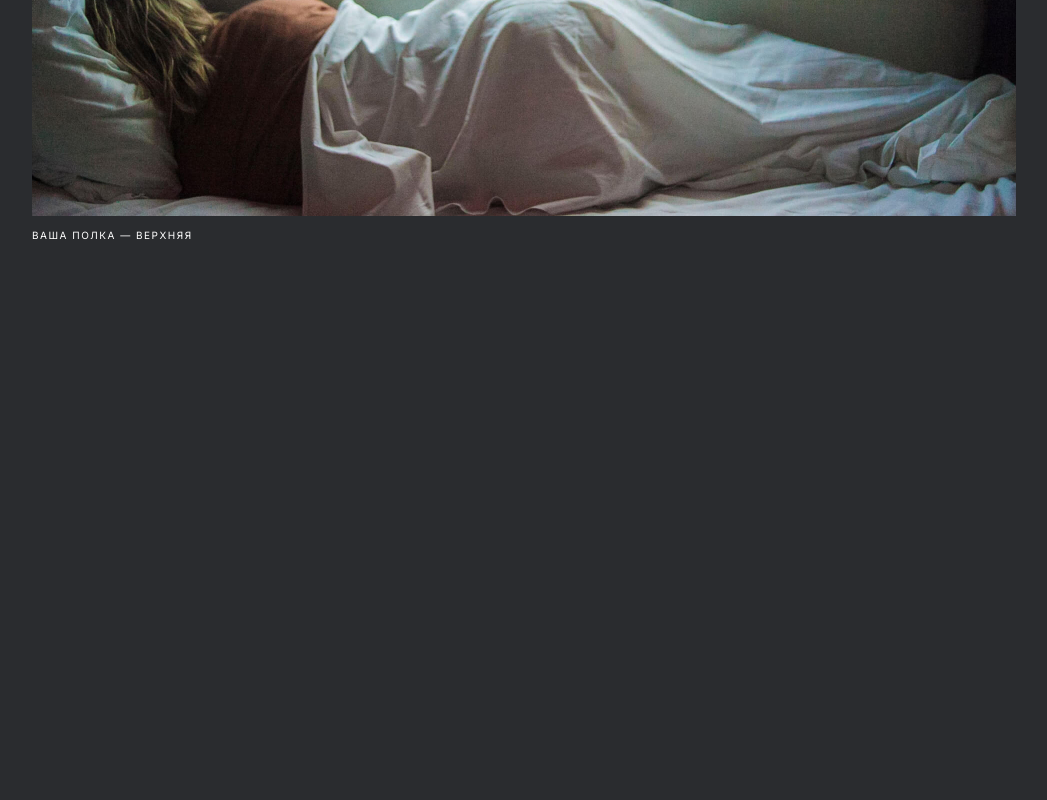
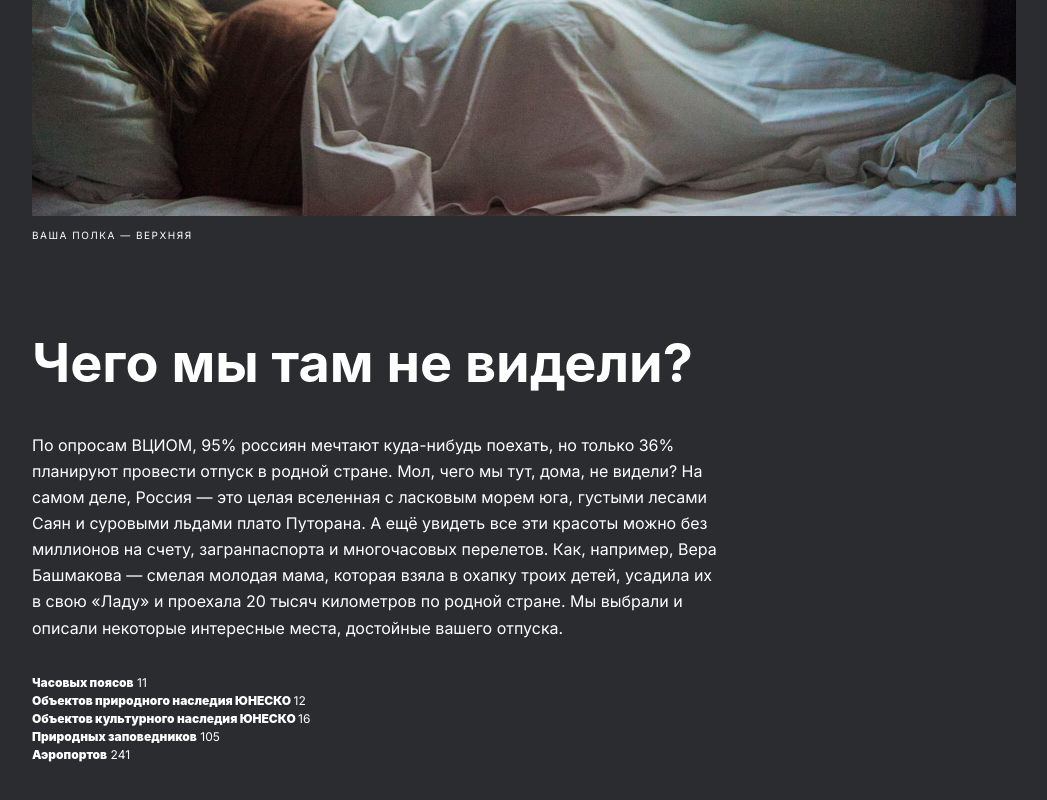
Before and after one commit to user234651/russian-travel, a plain HTML site: page index.html in a window 1280 px wide. Shown: the part 859-1659 px from the top of the page, without its empty margins (116-1163 px from the left). Before the commit the page ends 1193 px from the top, so only its background shows below. Drawn offline with Linux system fonts and the light colour scheme; a web font is replaced by a local one.

Commit message:
feat: add section "intro"

```diff
--- /dev/null
+++ b/blocks/intro/__container/intro__container.css
@@ -0,0 +1,9 @@
+.intro__container {
+  max-width: 690px;
+}
+
+@media screen and (min-width: 1280px) {
+  .intro__container {
+    max-width: clamp(690px, 54vw, 1035px);
+  }
+}
--- /dev/null
+++ b/blocks/intro/__span-accent/intro__span-accent.css
@@ -0,0 +1,3 @@
+.intro__span-accent {
+  font-weight: var(--font-weight-second);
+}
--- /dev/null
+++ b/blocks/intro/__stats/intro__stats.css
@@ -0,0 +1,5 @@
+.intro__stats {
+  margin: 0;
+  font-size: 12px;
+  line-height: 18px;
+}
--- /dev/null
+++ b/blocks/intro/__text/intro__text.css
@@ -0,0 +1,6 @@
+.intro__text {
+  margin: 0;
+  margin-bottom: 33px;
+  font-size: 16px;
+  line-height: 1.63;
+}
--- /dev/null
+++ b/blocks/intro/__title/intro__title.css
@@ -0,0 +1,6 @@
+.intro__title {
+  margin: 0;
+  margin-bottom: 40px;
+  font-size: clamp(32px, 7vw, 54px);
+  line-height: clamp(35px, 7.5vw, 58px);
+}
--- /dev/null
+++ b/blocks/intro/intro.css
@@ -0,0 +1,17 @@
+@import url(__container/intro__container.css);
+@import url(__title/intro__title.css);
+@import url(__text/intro__text.css);
+@import url(__stats/intro__stats.css);
+@import url(__span-accent/intro__span-accent.css);
+
+.intro {
+  margin: 0 auto var(--mg-bottom);
+  width: calc(100% - var(--pad) * 2);
+  max-width: 984px;
+}
+
+@media screen and (min-width: 1280px) {
+  .intro {
+    max-width: clamp(984px, 76vw, 1824px);
+  }
+}
--- a/blocks/lead/lead.css
+++ b/blocks/lead/lead.css
@@ -8,27 +8,11 @@
   text-align: center;
   width: 100%;
   max-width: 984px;
-  margin: 0 auto 92px;
+  margin: 0 auto var(--mg-bottom);
 }
 
-/* По макету изображение на ширине в 1024 пикселя должно быть шириной в 928 пикселей. */
-/* Я считаю, что мой вариант смотрится куда лучше. */
-/* Если вы со мной не согласны и считаете, что всё должно быть на 100% по макету, тогда, милости прошу, раскомментируйте медиа-запрос. */
-
-/* @media screen and (max-width: 1024px) {
-  .travel {
-    max-width: 928px;
-  }
-} */
-
-@media screen and (max-width: 768px) {
+@media screen and (min-width: 1280px) {
   .lead {
-    margin-bottom: 88px;
+    max-width: clamp(984px, 76vw, 1824px);
   }
 }
-
-@media screen and (max-width: 320px) {
-  .lead {
-    margin-bottom: 64px;
-  }
-}
--- a/index.css
+++ b/index.css
@@ -1,6 +1,7 @@
 @import url(blocks/page/page.css);
 @import url(blocks/header/header.css);
 @import url(blocks/lead/lead.css);
+@import url(blocks/intro/intro.css);
 
 /* inter-regular - cyrillic_latin */
 @font-face {
@@ -35,6 +36,7 @@
 
   /* variable defining horizontal margin/padding */
   --pad: 48px;
+  --mg-bottom: 92px;
 }
 
 * {
@@ -44,17 +46,20 @@
 @media screen and (max-width: 768px) {
   :root {
     --pad: 24px;
+    --mg-bottom: 88px;
   }
 }
 
 @media screen and (max-width: 544px) {
   :root {
     --pad: 20px;
+    --mg-bottom: 76px;
   }
 }
 
 @media screen and (max-width: 320px) {
   :root {
     --pad: 16px;
+    --mg-bottom: 64px;
   }
 }
--- a/index.html
+++ b/index.html
@@ -27,6 +27,47 @@
         <img class="lead__image" src="images/lead-polka.jpg" alt="polka" />
         <p class="lead__image-subline">ваша полка — верхняя</p>
       </section>
+      <section class="intro">
+        <div class="intro__container">
+          <h2 class="intro__title">Чего мы там не видели?</h2>
+          <p class="intro__text">
+            По опросам ВЦИОМ, 95% россиян мечтают куда-нибудь поехать, но только
+            36% планируют провести отпуск в родной стране. Мол, чего мы тут,
+            дома, не видели? На самом деле, Россия — это целая вселенная с
+            ласковым морем юга, густыми лесами Саян и суровыми льдами плато
+            Путорана. А ещё увидеть все эти красоты можно без миллионов на
+            счету, загранпаспорта и многочасовых перелетов. Как, например, Вера
+            Башмакова — смелая молодая мама, которая взяла в охапку троих детей,
+            усадила их в свою «Ладу» и проехала 20 тысяч километров по родной
+            стране. Мы выбрали и описали некоторые интересные места, достойные
+            вашего отпуска.
+          </p>
+          <p class="intro__stats">
+            <span class="intro__span-accent">Часовых поясов</span>
+            11
+          </p>
+          <p class="intro__stats">
+            <span class="intro__span-accent">
+              Объектов природного наследия ЮНЕСКО
+            </span>
+            12
+          </p>
+          <p class="intro__stats">
+            <span class="intro__span-accent">
+              Объектов культурного наследия ЮНЕСКО
+            </span>
+            16
+          </p>
+          <p class="intro__stats">
+            <span class="intro__span-accent">Природных заповедников</span>
+            105
+          </p>
+          <p class="intro__stats">
+            <span class="intro__span-accent">Аэропортов</span>
+            241
+          </p>
+        </div>
+      </section>
     </main>
     <footer class="footer"></footer>
   </body>
```
